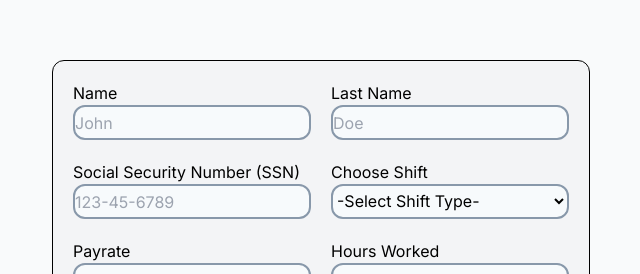
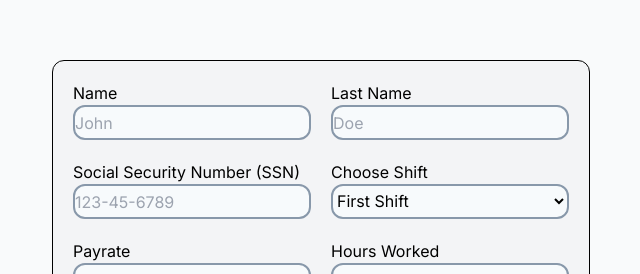
Before and after one commit to Yurem1/Payroll-Program, a Next.js app: page / in a window 1280 px wide. Shown: the part 183-457 px from the top of the page, without its empty margins (319-959 px from the left). Built offline with nearby package versions, Linux system fonts and the light colour scheme.

Commit message:
Remove default option from shift select

```diff
--- a/src/components/shift.tsx
+++ b/src/components/shift.tsx
@@ -24,7 +24,6 @@ const Shift = React.forwardRef(function Shift(props, ref) {
             <div className='flex flex-col'>
                 <label>Choose Shift</label>
                 <select name='shift' required>
-                    <option>-Select Shift Type-</option>
                     {displayShiftOptions()}
                 </select>
             </div>
```
